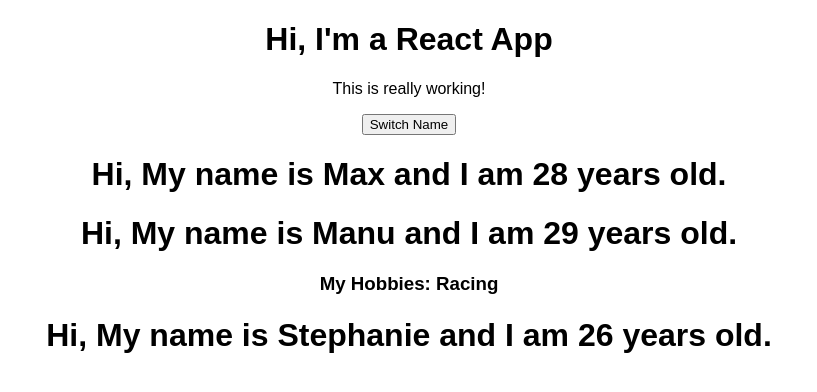
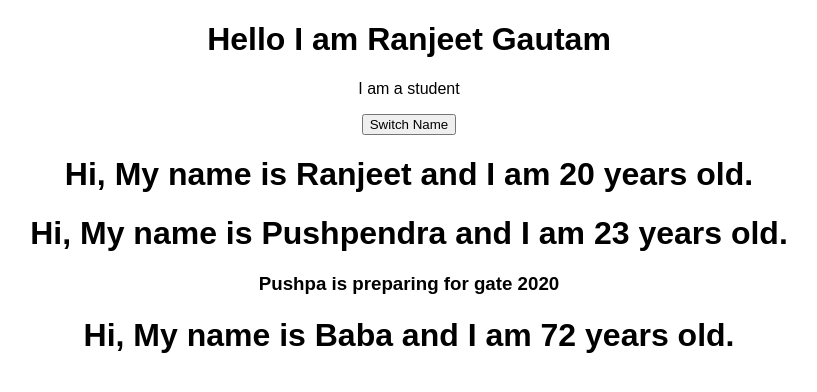
Before and after one commit to ranjeet2003/react-udemy-Burger-Project, a React (Create React App) app: page / in a window 1280 px wide. Shown: the top 392 px of the page, without its empty margins (231-1048 px from the left). Built offline with nearby package versions, Linux system fonts and the light colour scheme.

Commit message:
passing method reference between two components

```diff
--- a/src/App.js
+++ b/src/App.js
@@ -1,54 +1,51 @@
-import React, { useState } from 'react';
+import React, { Component } from 'react';
+import Person from './Person/Person';
 import './App.css';
-import Person from './Person/Person';
 
-const app = props => {
-  const [personsState, setPersonsState] = useState({
-    persons: [
-      { name: 'Max', age: 28 },
-      { name: 'Manu', age: 29 },
-      { name: 'Stephanie', age: 26 }
+class App extends Component {
+
+  state = {
+    person: [
+      { name: 'Ranjeet', age: 20 },
+      { name: 'Pushpendra', age: 23 },
+      { name: 'Baba', age: 72 }
     ]
-  });
+  }
 
-  const [otherState, setOtherState] = useState('some other value');
+  switchNameHandler = (newName) => {
+    // console.log('Button is clicked and switchNameHandler is called !');
+    // this.state.person[0].name = 'Ranjeet Gautam'  this wouldn't work if we want to update state.
+    this.setState({
+      person: [
+        { name: newName, age: 20 },
+        { name: 'Pushpendra', age: 23 },
+        { name: 'Baba', age: 72 }
+      ]
+    })
+  }
 
-  console.log(personsState, otherState);
-
-  const switchNameHandler = () => {
-    // console.log('Was clicked!');
-    // DON'T DO THIS: this.state.persons[0].name = 'Maximilian';
-    setPersonsState({
-      persons: [
-        { name: 'Maximilian', age: 28 },
-        { name: 'Manu', age: 29 },
-        { name: 'Stephanie', age: 27 }
-      ]
-    });
-  };
-
+  render() {
     return (
       <div className="App">
-      <h1>Hi, I'm a React App</h1>
-      <p>This is really working!</p>
-      <button onClick={switchNameHandler}>Switch Name</button>
+        <h1>Hello I am Ranjeet Gautam</h1>
+        <p>I am a student</p>
+        <button onClick={ () => this.switchNameHandler('Ranjeet (passing parameter) !')}>Switch Name</button>
         <Person
-        name={personsState.persons[0].name}
-        age={personsState.persons[0].age}
-      />
-      <Person
-        name={personsState.persons[1].name}
-        age={personsState.persons[1].age}
-      >
-        My Hobbies: Racing
+          name={this.state.person[0].name}
+          age={this.state.person[0].age}>
         </Person>
         <Person
-        name={personsState.persons[2].name}
-        age={personsState.persons[2].age}
-      />
+          name={this.state.person[1].name}
+          age={this.state.person[1].age}
+          click={this.switchNameHandler.bind(this, 'Ranjeet Gautam')} >Pushpa is preparing for gate 2020
+        </Person>
+        <Person
+          name={this.state.person[2].name}
+          age={this.state.person[2].age}>
+        </Person>
       </div>
     );
-  // return React.createElement('div', {className: 'App'}, React.createElement('h1', null, 'Does this work now?'));
-};
+  }
+}
 
-export default app;
+export default App;
--- a/src/Person/Person.js
+++ b/src/Person/Person.js
@@ -3,7 +3,7 @@
 const person = (props) => {
     return (
         <div>
-            <h1>Hi, My name is {props.name} and I am {props.age} years old.</h1>
+            <h1 onClick = { props.click } > Hi, My name is {props.name} and I am {props.age} years old.</h1>
             <h3>{props.children}</h3>
         </div>
     )
```
Lines whose indentation alone changed are shown as unchanged.
